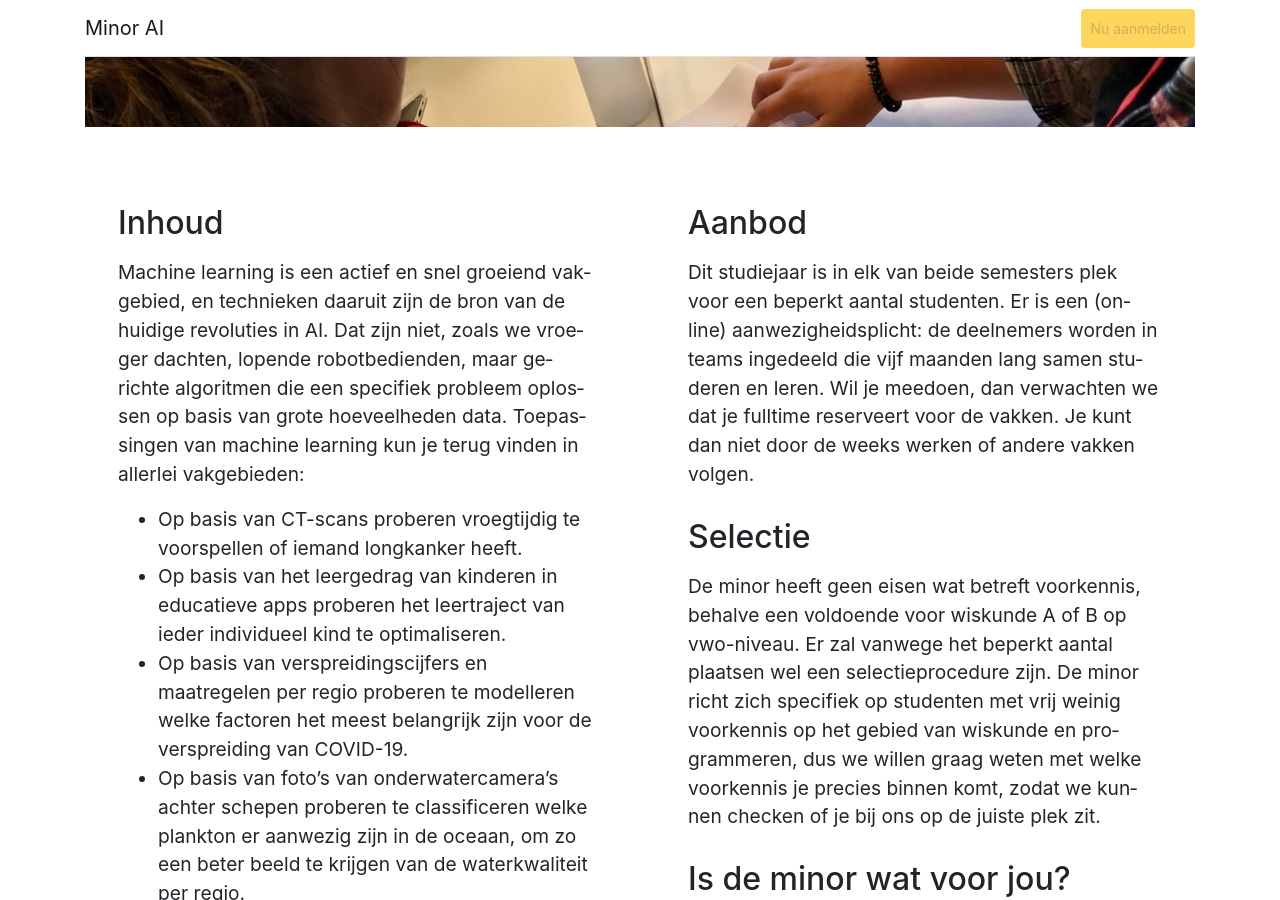
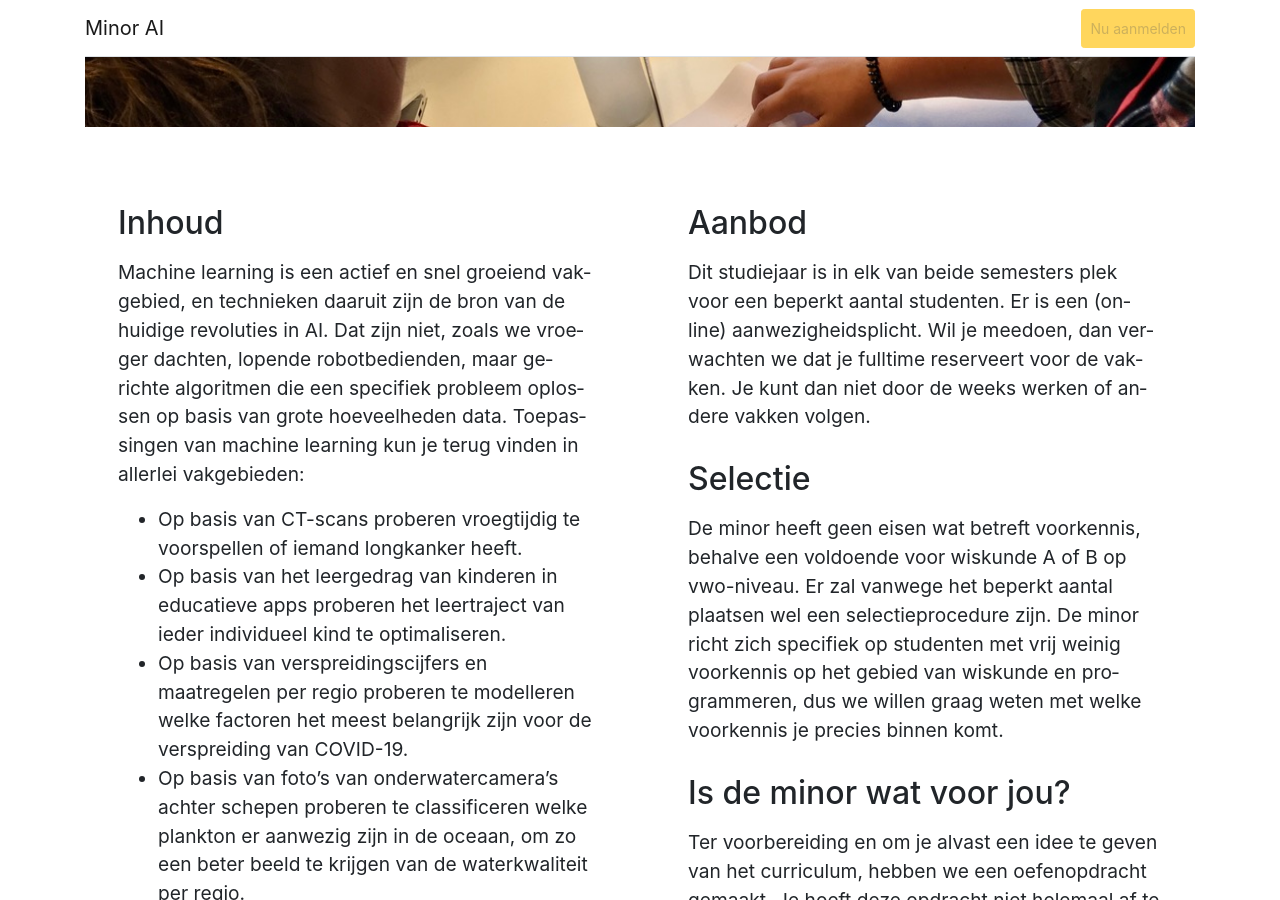
Before and after one commit to tdoolan/info, a Jekyll site: the page built from minoren/minai/index.html, in a window 1280 px wide and 900 px high, scrolled down 1484 px. Built offline with Jekyll 4.4.1, drawn with Linux system fonts in a browser that asks for light colours.

```diff
--- a/minoren/minai/index.html
+++ b/minoren/minai/index.html
@@ -46,8 +46,7 @@ title: Minor AI
             <h2>Aanbod</h2>
             <p class="display-6">
                 Dit studiejaar is in elk van beide semesters plek voor een beperkt aantal studenten. Er is
-                een (online) aanwezigheidsplicht: de deelnemers worden in teams ingedeeld die
-                vijf maanden lang samen studeren en leren. Wil je meedoen,
+                een (online) aanwezigheidsplicht. Wil je meedoen,
                 dan verwachten we dat je fulltime reserveert voor de vakken. Je kunt dan niet
                 door de weeks werken of andere vakken volgen.
             </p>
@@ -58,8 +57,7 @@ title: Minor AI
                 een selectieprocedure zijn.
                 De minor richt zich specifiek op studenten met vrij weinig voorkennis op het
                 gebied van wiskunde en programmeren, dus we willen graag weten met welke voorkennis
-                je precies binnen komt, zodat we kunnen checken of je bij ons op de juiste plek
-                zit.
+                je precies binnen komt.
             </p>
             <h2>Is de minor wat voor jou?</h2>
             <p class="display-6">
```
Also changed, not shown: minoren/minai/alumni.md (+8 -0 lines).
